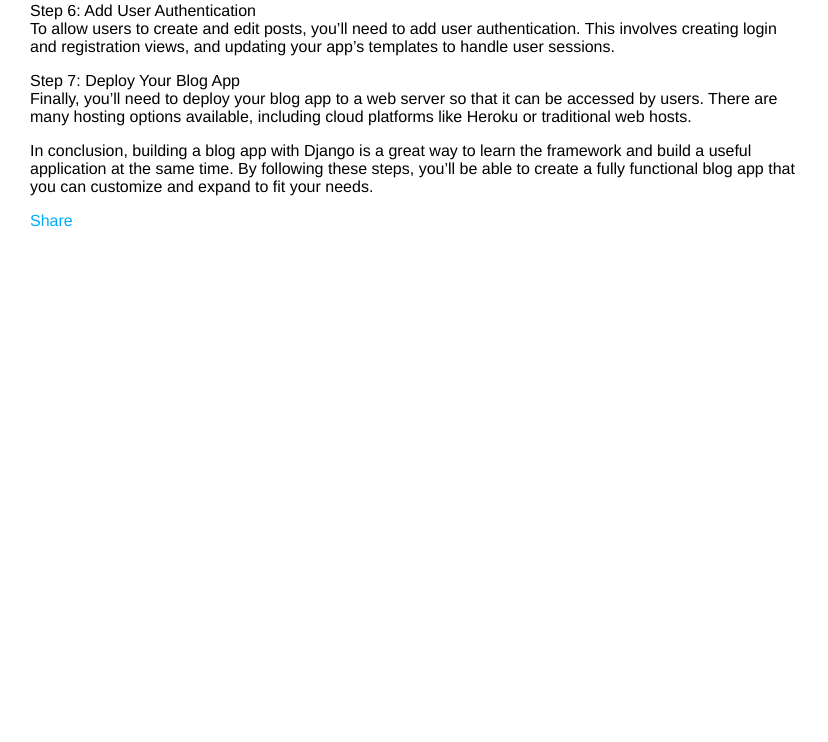
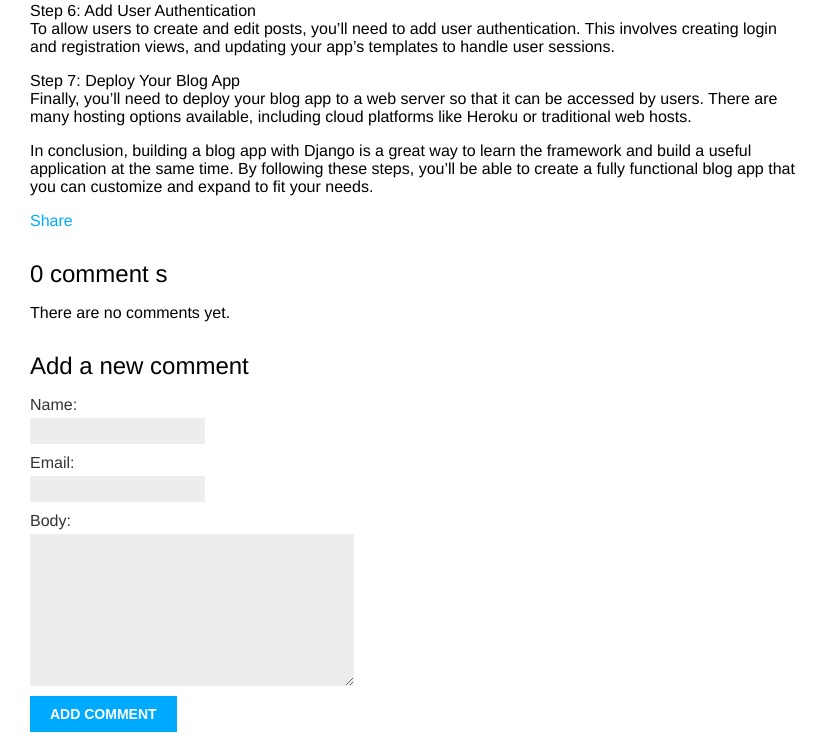
Before and after one commit to amosehiguese/katato-blog, a Django app: a page that uses blog/templates/blog/post/detail.html in a window 1280 px wide. Shown: the part 579-1321 px from the top of the page, without its empty margins (0-828 px from the left). Before the commit the page ends 806 px from the top, so only its background shows below. Run offline with Django 4.2, Linux system fonts and the light colour scheme; data comes from the database, SQL or seed files in the repository; both versions use the stored data as it was after the commit.

Commit message:
Modify detail.html to display comments

```diff
--- a/blog/templates/blog/post/detail.html
+++ b/blog/templates/blog/post/detail.html
@@ -11,4 +11,34 @@
     Share
   </a>
 </p>
+{% with comments.count as total_comments %}
+  <h2>
+    {{ total_comments }} comment {{ total_comments|pluralize}}
+  </h2>
+{% endwith %}
+
+{% for comment in comments  %}
+  <div class="comment">
+    <p class="info">
+      Comment {{ forloop.counter }} by {{ comment.name }}
+      {{ comment.creatd }}
+    </p>
+    {{ comment.body|linebreaks }}
+  </div>
+{% empty %}
+  <p>There are no comments yet.</p>
+{% endfor %}
+
+{% if new_comment %}
+  <h2>Your comment has been added.</h2>
+{% else %}
+  <h2>
+    Add a new comment
+  </h2>
+  <form method="post">
+    {{ comment_form.as_p }}
+    {% csrf_token %}
+    <p><input type="submit" value="Add comment"></p>
+  </form>
+{% endif %}
 {% endblock content %}
```
Also changed, not shown: db.sqlite3.
